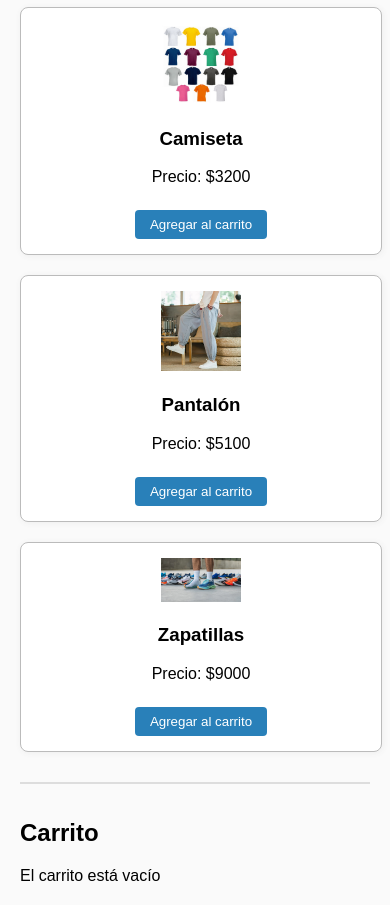
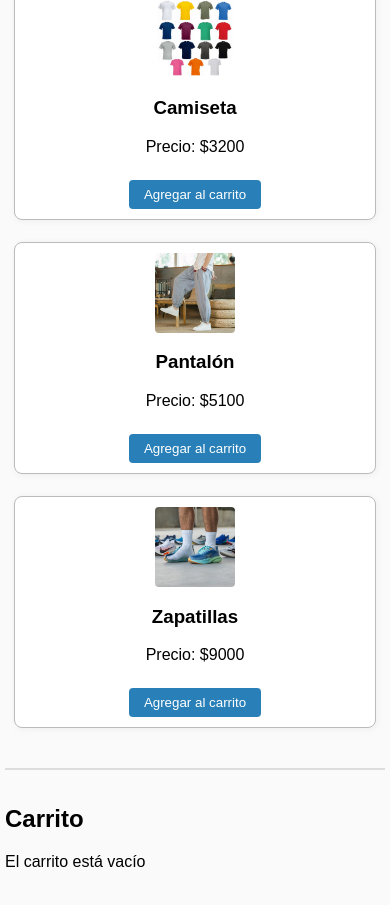
Before and after one commit to funfely/JS-comision73490-N2, a plain HTML site: page index.html in a window 390 px wide. Shown: the part 73-978 px from the top of the page. Drawn offline with Linux system fonts and the light colour scheme; files whose address does not match are found by name.

Commit message:
sume el responsivo para que no rompa la imagen desde mobile

```diff
--- a/styles.css
+++ b/styles.css
@@ -57,3 +57,35 @@ h1 {
     height: auto;
   }
 }
+
+@media (max-width: 600px) {
+  body {
+    margin: 5px;
+  }
+  #productos {
+    flex-direction: column;
+    align-items: center;
+    gap: 12px;
+  }
+  .card {
+    width: 98vw;
+    max-width: 340px;
+    padding: 10px;
+    margin-bottom: 10px;
+  }
+  .card img {
+    width: 80px;
+    height: 80px;
+    object-fit: cover;
+    margin: 0 auto 10px auto;
+    display: block;
+    border-radius: 4px;
+  }
+  h1 {
+    font-size: 1.5rem;
+  }
+  #carrito {
+    padding-left: 0;
+    padding-right: 0;
+  }
+}
```
